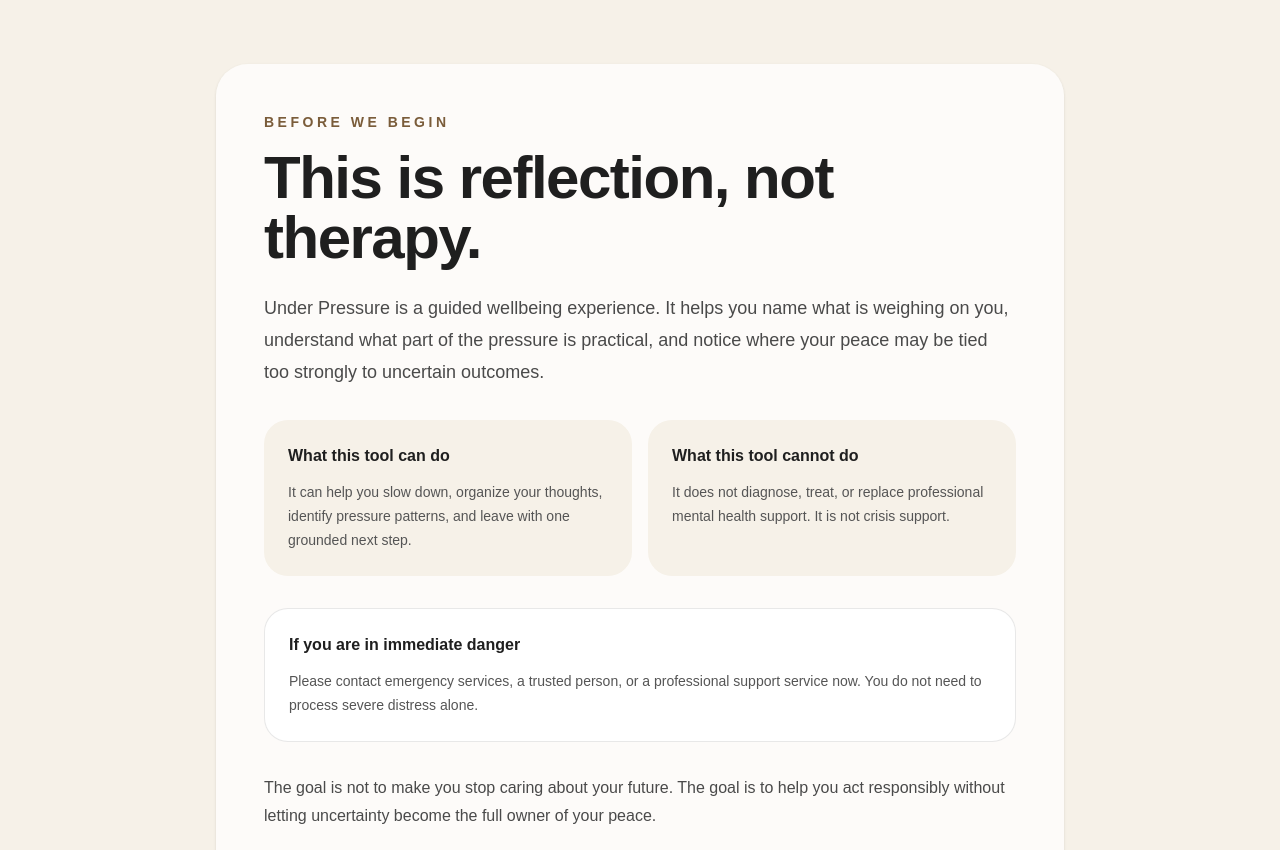
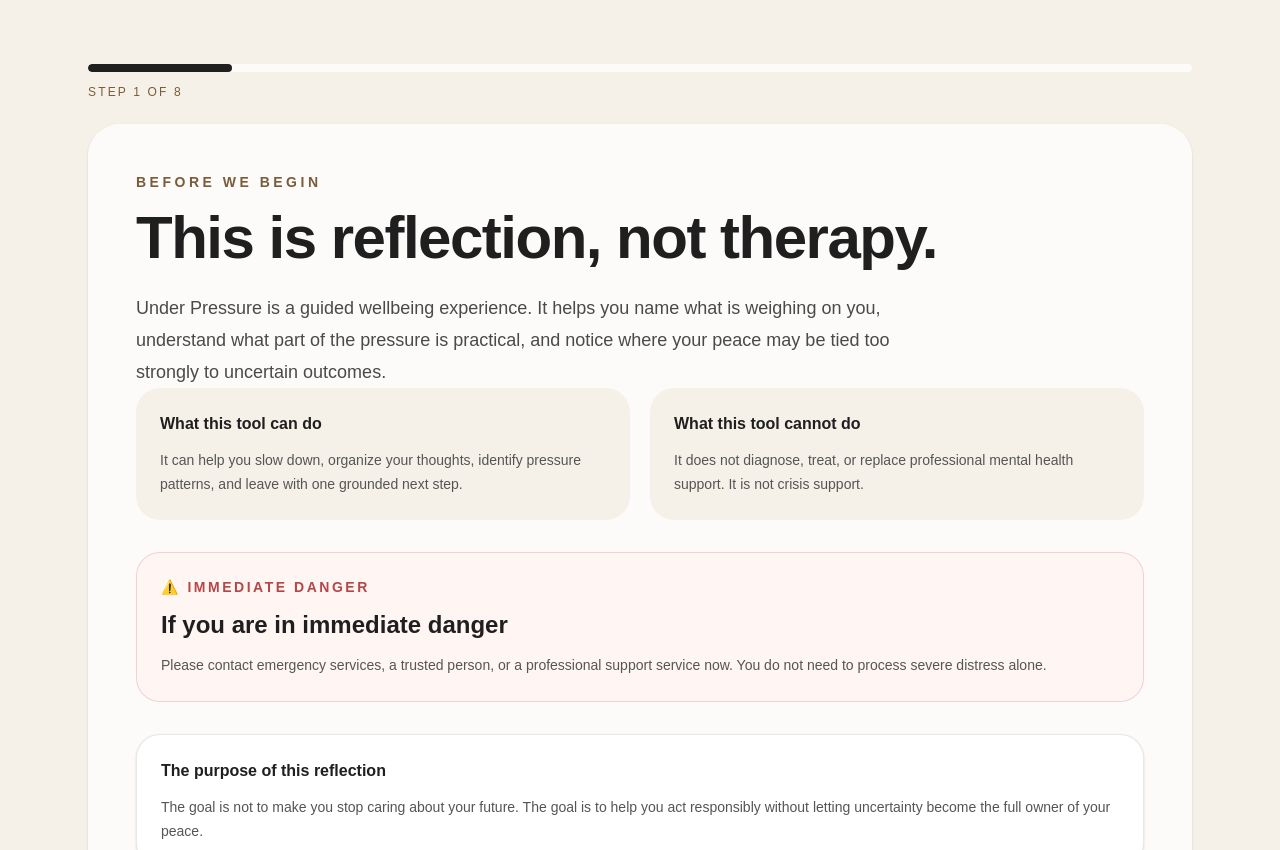
Before and after one commit to diegouriber/under-pressure, a Next.js app: page /scope in a window 1280 px wide. Shown: the top 850 px of the page. Built offline with nearby package versions, Linux system fonts and the light colour scheme.

Commit message:
Fix scope navigation to context page

```diff
--- a/app/scope/page.tsx
+++ b/app/scope/page.tsx
@@ -1,73 +1,84 @@
+import Link from "next/link";
+import FlowShell from "../components/FlowShell";
+
 export default function ScopePage() {
   return (
-    <main className="min-h-screen bg-[#f6f1e8] text-[#1f1f1f]">
-      <section className="mx-auto flex min-h-screen max-w-4xl flex-col justify-center px-6 py-16">
-        <div className="rounded-[2rem] bg-white/75 p-8 shadow-sm md:p-12">
-          <p className="mb-4 text-sm font-semibold uppercase tracking-[0.25em] text-[#7a5c3a]">
-            Before we begin
-          </p>
+    <FlowShell
+      eyebrow="Before we begin"
+      title="This is reflection, not therapy."
+      description="Under Pressure is a guided wellbeing experience. It helps you name what is weighing on you, understand what part of the pressure is practical, and notice where your peace may be tied too strongly to uncertain outcomes."
+      step={1}
+      totalSteps={8}
+    >
+      <div className="space-y-8">
+        <div className="grid gap-5 md:grid-cols-2">
+          <section className="rounded-3xl bg-[#f6f1e8] p-6">
+            <h2 className="font-semibold text-[#1f1f1f]">
+              What this tool can do
+            </h2>
 
-          <h1 className="text-4xl font-semibold tracking-tight md:text-6xl">
-            This is reflection, not therapy.
-          </h1>
-
-          <p className="mt-6 text-lg leading-8 text-[#4a4a4a]">
-            Under Pressure is a guided wellbeing experience. It helps you name
-            what is weighing on you, understand what part of the pressure is
-            practical, and notice where your peace may be tied too strongly to
-            uncertain outcomes.
-          </p>
-
-          <div className="mt-8 grid gap-4 md:grid-cols-2">
-            <div className="rounded-3xl bg-[#f6f1e8] p-6">
-              <h2 className="font-semibold">What this tool can do</h2>
             <p className="mt-3 text-sm leading-6 text-[#555]">
               It can help you slow down, organize your thoughts, identify
               pressure patterns, and leave with one grounded next step.
             </p>
+          </section>
+
+          <section className="rounded-3xl bg-[#f6f1e8] p-6">
+            <h2 className="font-semibold text-[#1f1f1f]">
+              What this tool cannot do
+            </h2>
+
+            <p className="mt-3 text-sm leading-6 text-[#555]">
+              It does not diagnose, treat, or replace professional mental health
+              support. It is not crisis support.
+            </p>
+          </section>
         </div>
 
-            <div className="rounded-3xl bg-[#f6f1e8] p-6">
-              <h2 className="font-semibold">What this tool cannot do</h2>
-              <p className="mt-3 text-sm leading-6 text-[#555]">
-                It does not diagnose, treat, or replace professional mental
-                health support. It is not crisis support.
+        <section className="rounded-3xl border border-[#b54747]/20 bg-[#fff6f4] p-6">
+          <p className="text-sm font-semibold uppercase tracking-[0.18em] text-[#b54747]">
+            ⚠️ Immediate danger
           </p>
-            </div>
-          </div>
 
-          <div className="mt-8 rounded-3xl border border-[#1f1f1f]/10 bg-white p-6">
-            <h2 className="font-semibold">If you are in immediate danger</h2>
+          <h2 className="mt-3 text-2xl font-semibold text-[#1f1f1f]">
+            If you are in immediate danger
+          </h2>
+
           <p className="mt-3 text-sm leading-6 text-[#555]">
             Please contact emergency services, a trusted person, or a
-              professional support service now. You do not need to process
-              severe distress alone.
+            professional support service now. You do not need to process severe
+            distress alone.
           </p>
-          </div>
+        </section>
 
-          <p className="mt-8 text-base leading-7 text-[#4a4a4a]">
+        <section className="rounded-3xl border border-[#1f1f1f]/10 bg-white p-6 shadow-sm">
+          <h2 className="font-semibold text-[#1f1f1f]">
+            The purpose of this reflection
+          </h2>
+
+          <p className="mt-3 text-sm leading-6 text-[#555]">
             The goal is not to make you stop caring about your future. The goal
             is to help you act responsibly without letting uncertainty become
             the full owner of your peace.
           </p>
+        </section>
 
-          <div className="mt-10 flex flex-col gap-4 sm:flex-row">
-            <a
-              href="/name"
+        <div className="flex flex-col gap-4 sm:flex-row">
+          <Link
+            href="/context"
             className="rounded-full bg-[#1f1f1f] px-7 py-4 text-center text-sm font-semibold text-white transition hover:opacity-90"
           >
             I understand, continue
-            </a>
+          </Link>
 
-            <a
+          <Link
             href="/"
-              className="rounded-full border border-[#1f1f1f]/20 px-7 py-4 text-center text-sm font-semibold transition hover:bg-[#f6f1e8]"
+            className="rounded-full border border-[#1f1f1f]/20 px-7 py-4 text-center text-sm font-semibold text-[#1f1f1f] transition hover:bg-[#f6f1e8]"
           >
             Back
-            </a>
+          </Link>
         </div>
       </div>
-      </section>
-    </main>
+    </FlowShell>
   );
 }
```
Lines whose indentation alone changed are shown as unchanged.
